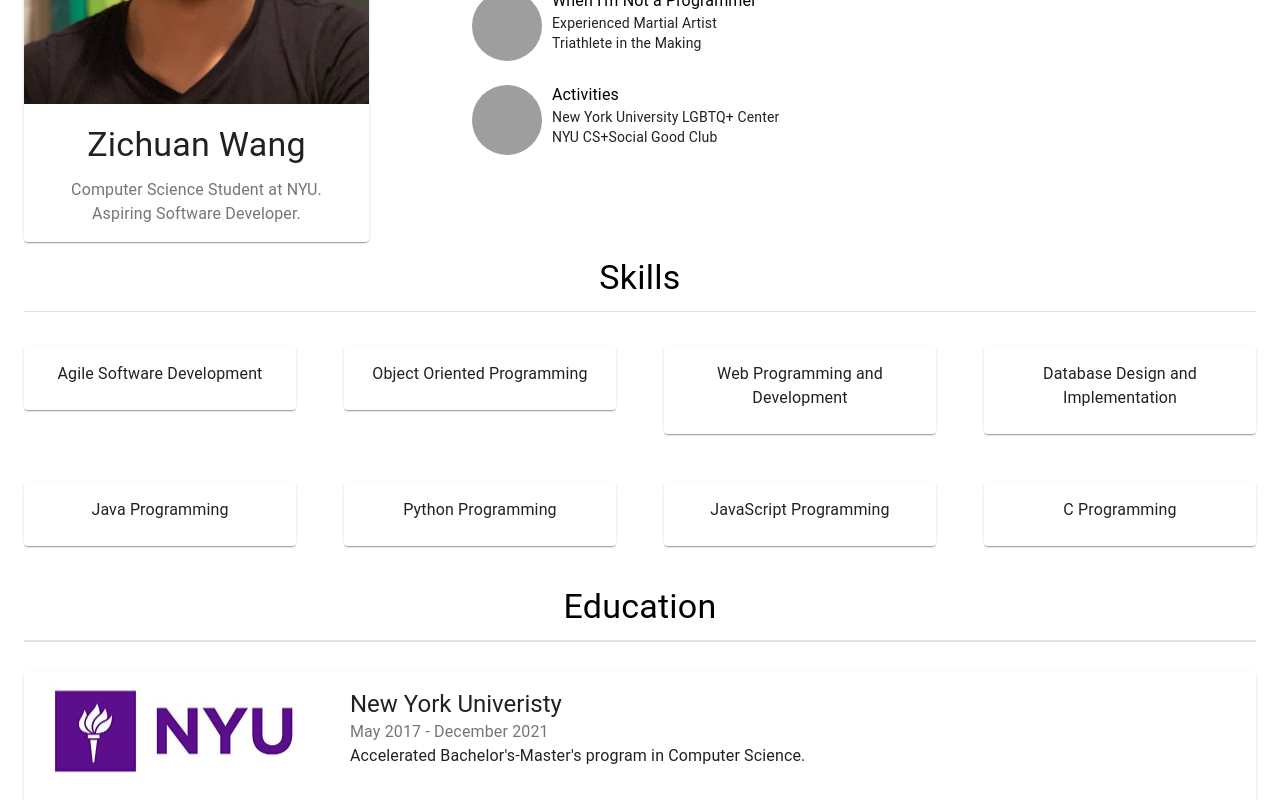
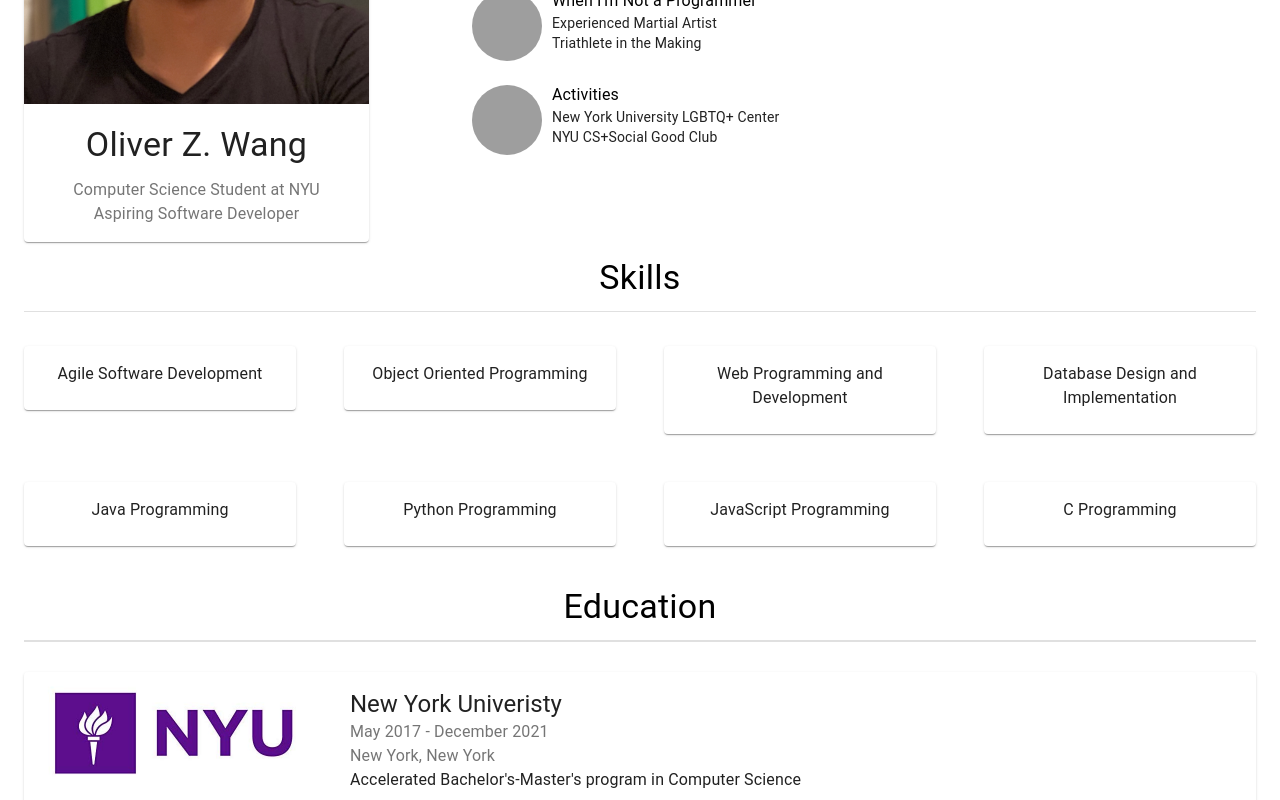
Before and after one commit to OliverZWang/portfolio, a React (Create React App) app: page / in a window 1280 px wide. Shown: the part 380-1180 px from the top of the page. Built offline with nearby package versions, Linux system fonts and the light colour scheme; grey boxes are pictures that could not be loaded.

Commit message:
changes name display, add cities, project margin, fix spelling

```diff
--- a/public/index.html
+++ b/public/index.html
@@ -7,7 +7,7 @@
     <meta name="theme-color" content="#000000" />
     <meta
       name="description"
-      content="Zichuan's Personal Website"
+      content="Oliver's Personal Website"
     />
     <link rel="apple-touch-icon" href="%PUBLIC_URL%/logo192.png" />
     <!--
@@ -24,7 +24,7 @@
       work correctly both with client-side routing and a non-root public URL.
       Learn how to configure a non-root public URL by running `npm run build`.
     -->
-    <title>Zichuan</title>
+    <title>Oliver Z. Wang</title>
   </head>
   <body>
     <noscript>You need to enable JavaScript to run this app.</noscript>
--- a/src/components/Education.js
+++ b/src/components/Education.js
@@ -55,7 +55,8 @@
                     Image="./nyu_logo.jpg"
                     Title="New York Univeristy"
                     Date="May 2017 - December 2021"
-                    Description="Accelerated Bachelor's-Master's program in Computer Science. "
+                    Location="New York, New York"
+                    Description="Accelerated Bachelor's-Master's program in Computer Science "
                     Link="https://www.nyu.edu/"
                     ></EducationCard>
 
@@ -68,6 +69,7 @@
                     Image="./efa.png"
                     Title="EF Academy"
                     Date="May 2017 - December 2021"
+                    Location="Thornwood, New York"
                     Description="International Baccalaureate Curriculum"
                     Link="https://www.ef.edu/academy/campuses/new-york/"
                     ></EducationCard>
--- a/src/components/EducationCard.js
+++ b/src/components/EducationCard.js
@@ -18,6 +18,7 @@
         },
     cardMedia: {
         width: 300,
+        height: 140
         },
 
     CardContent: {
@@ -47,6 +48,9 @@
                             <Typography align="left" variant="body1" color="textSecondary">
                                 {this.props.Date}
                             </Typography>
+                            <Typography align="left" variant="body1" color="textSecondary">
+                                {this.props.Location}
+                            </Typography>
                             <Typography aligh="left" variant="body1" paragraph>
                                 {this.props.Description}
                             </Typography>
--- a/src/components/NameCard.js
+++ b/src/components/NameCard.js
@@ -32,10 +32,10 @@
                 />
                 <CardContent>
                   <Typography gutterBottom variant="h4" component="h3">
-                    Zichuan Wang
+                    Oliver Z. Wang
                   </Typography>
                   <Typography variant="body1" color="textSecondary" component="body">
-                    Computer Science Student at NYU. <br/> Aspiring Software Developer.
+                    Computer Science Student at NYU <br/> Aspiring Software Developer
                   </Typography>
                 </CardContent>
               </CardActionArea>
--- a/src/components/Projects.js
+++ b/src/components/Projects.js
@@ -12,7 +12,9 @@
 
 
 const styles = theme => ({
-
+    title: {
+        marginTop: "15px"
+    }
 
 })
 
@@ -24,13 +26,13 @@
         const {classes} = this.props;
         return(
             <Container>
-                <Typography variant="h4"  gutterBottom>Projects</Typography>
+                <Typography className={classes.title} variant="h4"  gutterBottom>Projects</Typography>
                 <Divider/>
                 <Divider/>
                 <ProjectCard className={classes.card}
                 title="LightShare"
                 date="September 2019 - December 2019"
-                description={"LightShare is lightweight, plug and play solution for individuals or groups looking to start their own content writing and publishing platform. At it's core, LightShare is a blogging tool that can be simply downloaded, configured and deployed without having to worry about overhead and scaling. "}
+                description={"LightShare is lightweight, plug and play solution for individuals or groups looking to start their own content writing and publishing platform. At its core, LightShare is a blogging tool that can be simply downloaded, configured and deployed without having to worry about overhead and scaling. "}
                 image='./lightshare.png'
                 link='https://github.com/nyu-software-engineering/fall-2019-lightshare'></ProjectCard>
                 <Footer></Footer>
```
